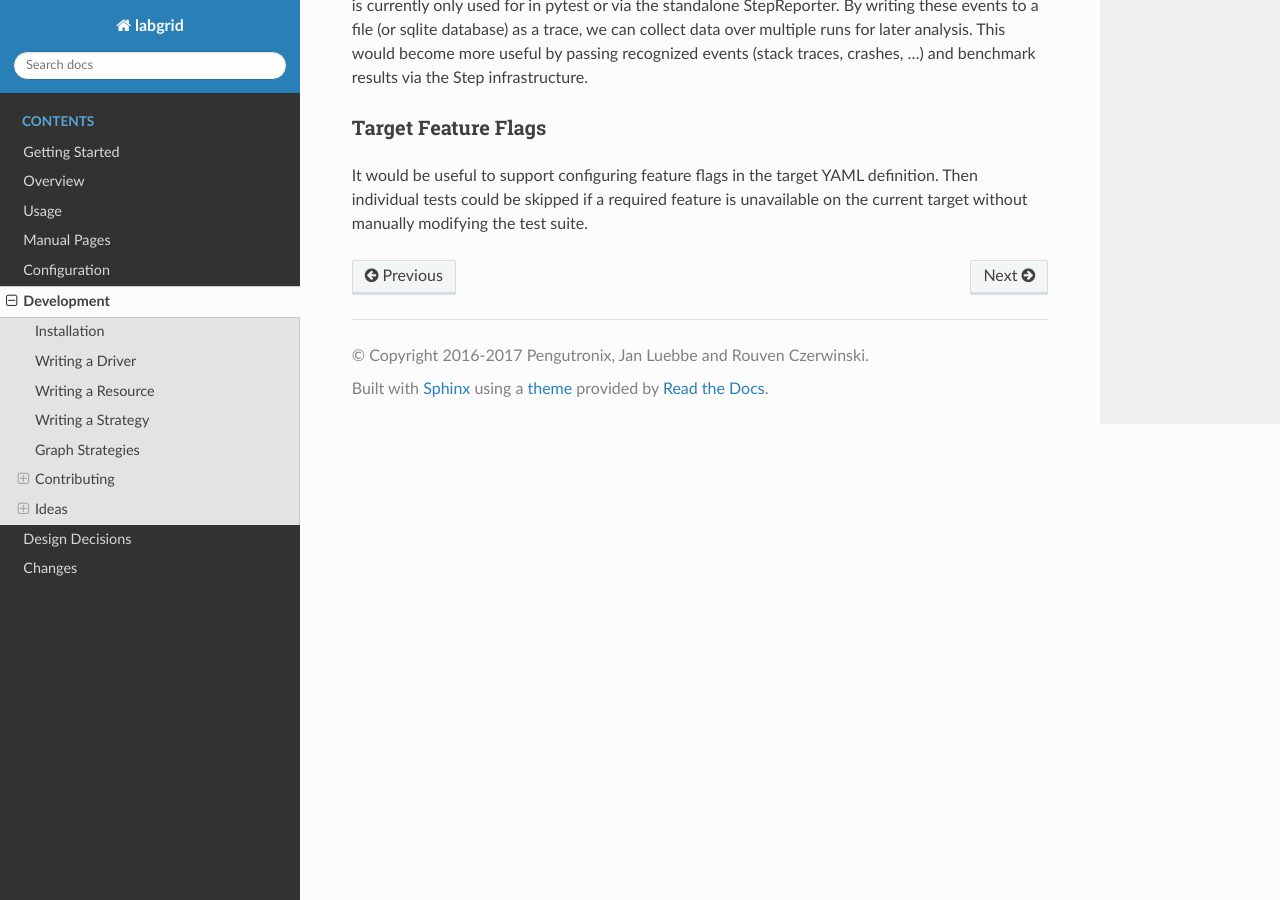
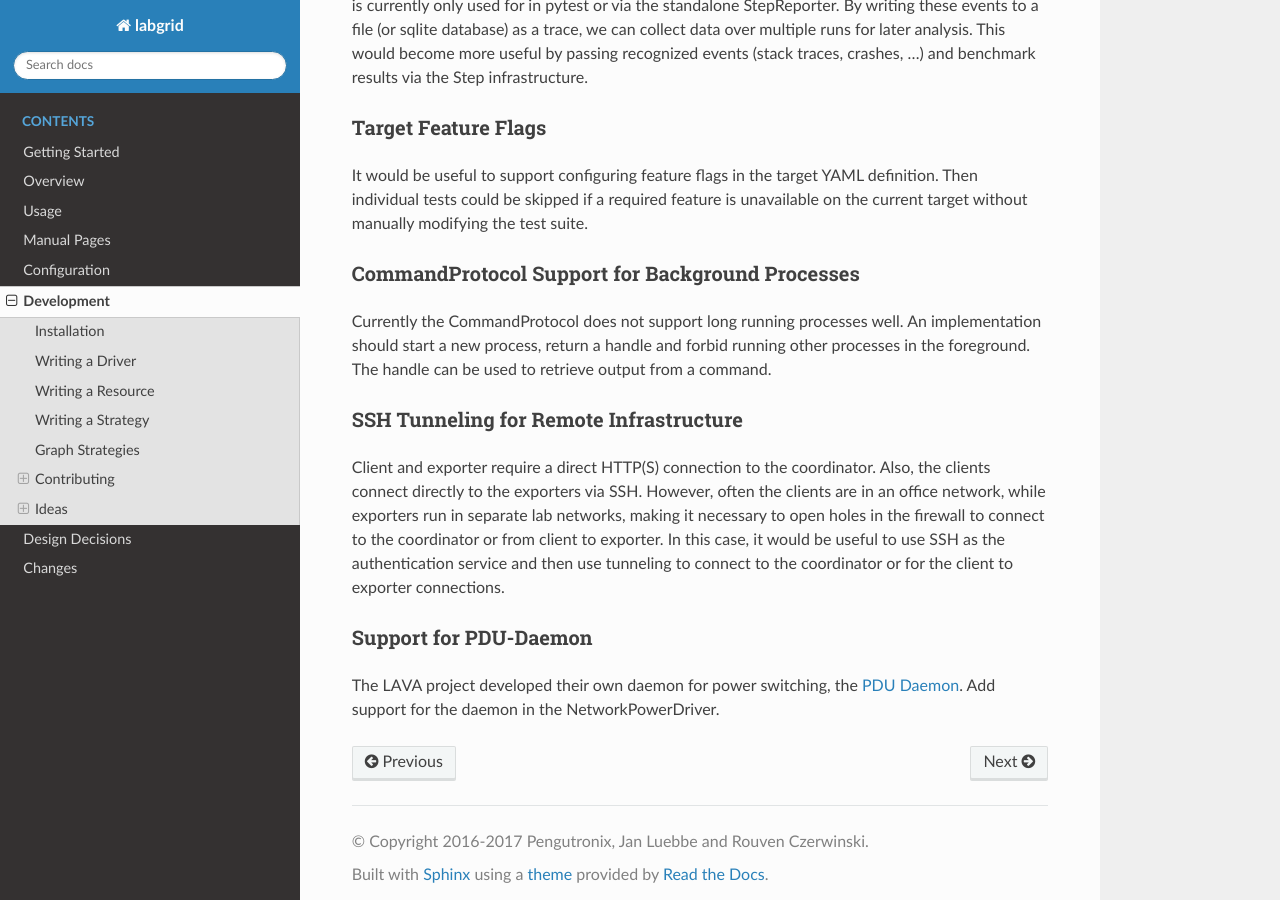
Before and after one commit to labgrid-project/labgrid, a Sphinx documentation site: the page built from doc/development.rst, in a window 1280 px wide and 900 px high, scrolled down 8717 px. Built offline with Sphinx 7.4.7 and the Read the Docs theme 2.0.0, drawn with Linux system fonts in a browser that asks for light colours; pages that are not in the unit, such as notebooks, are missing from menus.

Commit message:
doc/development: update ideas section with new features
Signed-off-by: Rouven Czerwinski <r.czerwinski@pengutronix.de>

```diff
--- a/doc/development.rst
+++ b/doc/development.rst
@@ -484,3 +484,32 @@ It would be useful to support configuring feature flags in the target YAML
 definition.
 Then individual tests could be skipped if a required feature is unavailable on
 the current target without manually modifying the test suite.
+
+CommandProtocol Support for Background Processes
+~~~~~~~~~~~~~~~~~~~~~~~~~~~~~~~~~~~~~~~~~~~~~~~~
+
+Currently the CommandProtocol does not support long running
+processes well.
+An implementation should start a new process,
+return a handle and forbid running other processes in the foreground.
+The handle can be used to retrieve output from a command.
+
+SSH Tunneling for Remote Infrastructure
+~~~~~~~~~~~~~~~~~~~~~~~~~~~~~~~~~~~~~~~
+
+Client and exporter require a direct HTTP(S) connection to the coordinator.
+Also, the clients connect directly to the exporters via SSH.
+However, often the clients are in an office network,
+while exporters run in separate lab networks,
+making it necessary to open holes in the firewall to
+connect to the coordinator or from client to exporter.
+In this case, it would be useful to use SSH as the authentication service
+and then use tunneling to connect to the coordinator or
+for the client to exporter connections.
+
+Support for PDU-Daemon
+~~~~~~~~~~~~~~~~~~~~~~
+
+The LAVA project developed their own daemon for power switching, the `PDU Daemon
+<https://https://staging.validation.linaro.org/static/docs/v2/pdudaemon.html>`_.
+Add support for the daemon in the NetworkPowerDriver.
```
